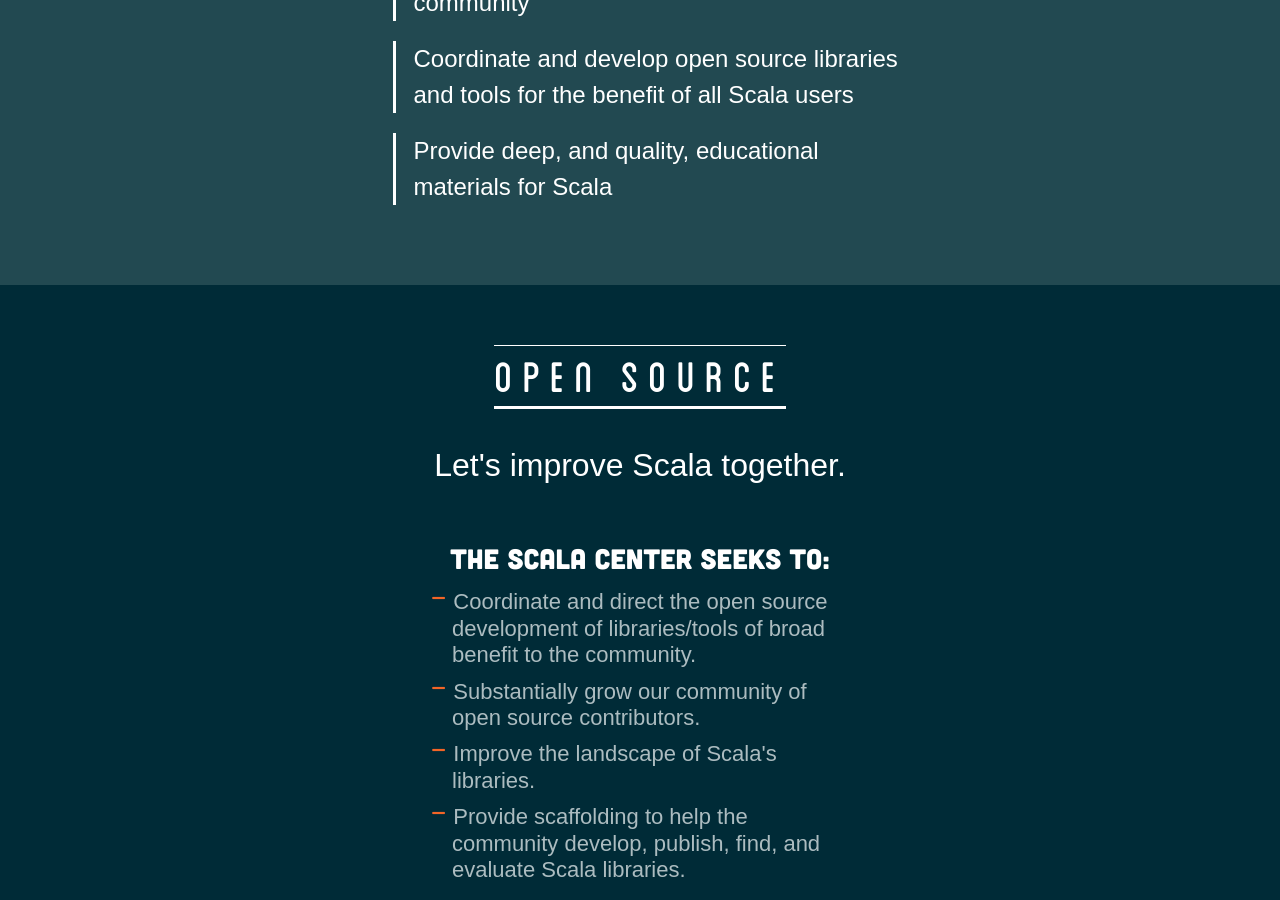
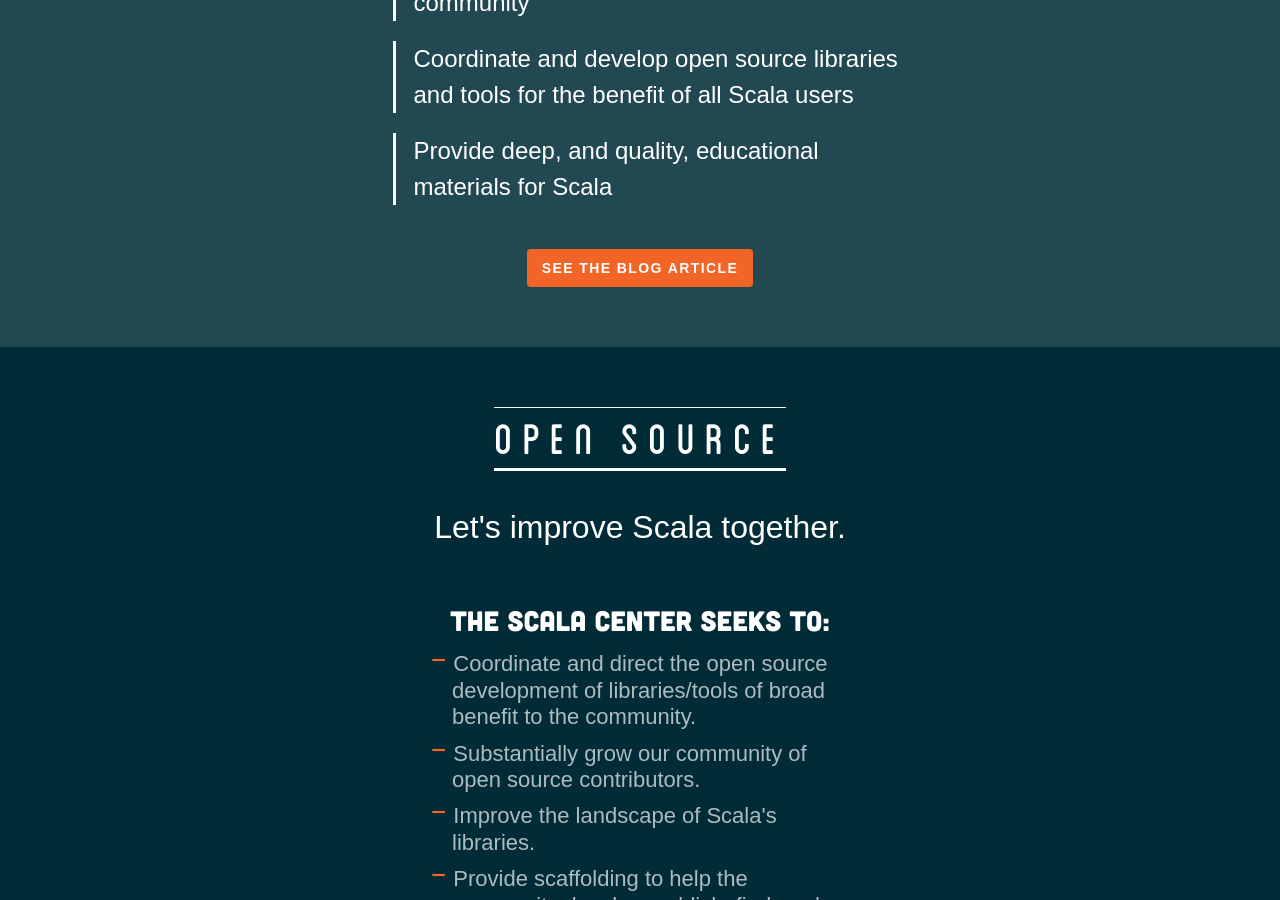
Before and after one commit to scala/scala.epfl.ch, a Jekyll site: the page built from index.md, in a window 1280 px wide and 900 px high, scrolled down 1115 px. Built offline with Jekyll 4.4.1, drawn with Linux system fonts in a browser that asks for light colours.

Commit message:
Add link back to blog article

```diff
--- a/_layouts/frontpage.html
+++ b/_layouts/frontpage.html
@@ -83,6 +83,8 @@
                 <li>Coordinate and develop open source libraries and tools for the benefit of all Scala users</li>
                 <li>Provide deep, and quality, educational materials for Scala</li>
               </ul>
+              <br/>
+              <div class="centered"><a class="btn btn-outline btn" href="http://scala-lang.org/blog/2016/03/14/announcing-the-scala-center.html">See the blog article</a></div>
             </div>
             <div class="col-md-3"></div>
           </div>
```
